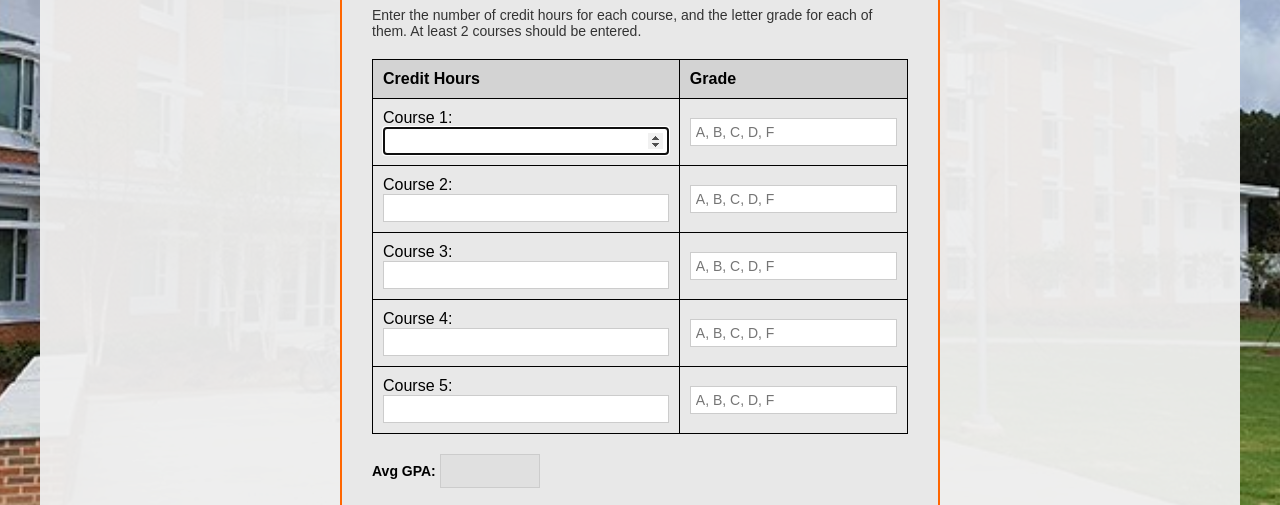
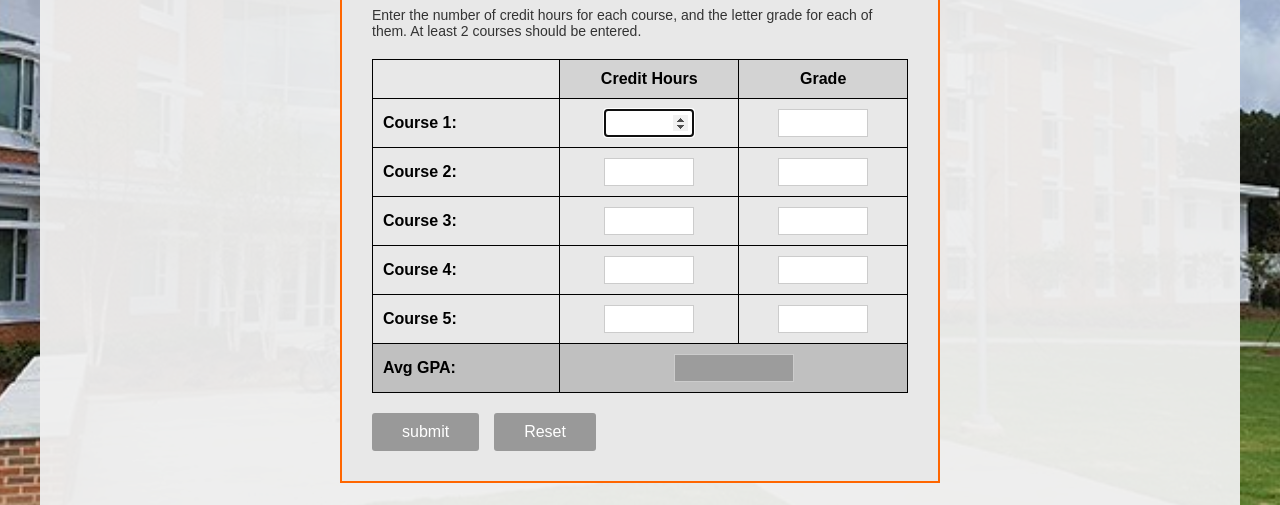
Before and after one commit to sri-maddineni/maheshvidya, a plain HTML site: page GPA.html in a window 1280 px wide. Shown: the part 233-738 px from the top of the page. Drawn offline with Linux system fonts and the light colour scheme.

Commit message:
gpa columsn modifeed

```diff
--- a/GPA.html
+++ b/GPA.html
@@ -39,63 +39,43 @@
                     <table class="gpa-table">
                         <thead>
                             <tr>
+                                <th></th>
                                 <th>Credit Hours</th>
                                 <th>Grade</th>
                             </tr>
                         </thead>
                         <tbody>
                             <tr>
-                                <td>
-                                    Course 1: <input type="number" id="credit1" name="credit1" min="0" step="0.5">
-                                </td>
-                                <td>
-                                    <input type="text" id="grade1" name="grade1" maxlength="2"
-                                        placeholder="A, B, C, D, F">
-                                </td>
+                                <td>Course 1:</td>
+                                <td><input type="number" id="credit1" name="credit1" min="0" step="0.5"></td>
+                                <td><input type="text" id="grade1" name="grade1" maxlength="2"></td>
                             </tr>
                             <tr>
-                                <td>
-                                    Course 2: <input type="number" id="credit2" name="credit2" min="0" step="0.5">
-                                </td>
-                                <td>
-                                    <input type="text" id="grade2" name="grade2" maxlength="2"
-                                        placeholder="A, B, C, D, F">
-                                </td>
+                                <td>Course 2:</td>
+                                <td><input type="number" id="credit2" name="credit2" min="0" step="0.5"></td>
+                                <td><input type="text" id="grade2" name="grade2" maxlength="2"></td>
                             </tr>
                             <tr>
-                                <td>
-                                    Course 3: <input type="number" id="credit3" name="credit3" min="0" step="0.5">
-                                </td>
-                                <td>
-                                    <input type="text" id="grade3" name="grade3" maxlength="2"
-                                        placeholder="A, B, C, D, F">
-                                </td>
+                                <td>Course 3:</td>
+                                <td><input type="number" id="credit3" name="credit3" min="0" step="0.5"></td>
+                                <td><input type="text" id="grade3" name="grade3" maxlength="2"></td>
                             </tr>
                             <tr>
-                                <td>
-                                    Course 4: <input type="number" id="credit4" name="credit4" min="0" step="0.5">
-                                </td>
-                                <td>
-                                    <input type="text" id="grade4" name="grade4" maxlength="2"
-                                        placeholder="A, B, C, D, F">
-                                </td>
+                                <td>Course 4:</td>
+                                <td><input type="number" id="credit4" name="credit4" min="0" step="0.5"></td>
+                                <td><input type="text" id="grade4" name="grade4" maxlength="2"></td>
                             </tr>
                             <tr>
-                                <td>
-                                    Course 5: <input type="number" id="credit5" name="credit5" min="0" step="0.5">
-                                </td>
-                                <td>
-                                    <input type="text" id="grade5" name="grade5" maxlength="2"
-                                        placeholder="A, B, C, D, F">
-                                </td>
+                                <td>Course 5:</td>
+                                <td><input type="number" id="credit5" name="credit5" min="0" step="0.5"></td>
+                                <td><input type="text" id="grade5" name="grade5" maxlength="2"></td>
+                            </tr>
+                            <tr class="avg-row">
+                                <td>Avg GPA:</td>
+                                <td colspan="2"><input type="text" id="avgGPA" name="avgGPA" readonly></td>
                             </tr>
                         </tbody>
                     </table>
-
-                    <div class="gpa-result">
-                        <label for="avgGPA">Avg GPA:</label>
-                        <input type="text" id="avgGPA" name="avgGPA" readonly>
-                    </div>
 
                     <div class="gpa-buttons">
                         <button type="button" id="submitBtn" onclick="calculateGPA()">submit</button>
--- a/styles.css
+++ b/styles.css
@@ -293,32 +293,38 @@ body {
 
 .form-group {
     margin-bottom: 15px;
+    display: flex;
+    align-items: center;
+    gap: 15px;
+    width: 100%;
 }
 
 .form-group label {
     display: block;
     font-size: 14px;
     font-weight: bold;
-    margin-bottom: 5px;
     color: #000;
+    width: 150px;
 }
 
 .form-group input[type="text"],
 .form-group input[type="number"],
 .form-group textarea {
-    width: 100%;
+    width: auto;
     padding: 8px;
     font-size: 14px;
     border: 1px solid #ccc;
     background-color: white;
-}
-
-.form-group input[type="text"] {
-    width: 100%;
+    flex: 1 1 auto;
+    min-width: 0;
 }
 
 .form-group input[type="number"] {
     width: 80px;
+}
+
+#gpa {
+    max-width: 120px;
 }
 
 .form-group textarea {
@@ -327,21 +333,35 @@ body {
     resize: vertical;
 }
 
-.form-group .gender-group {
-    display: flex;
-    gap: 20px;
+.form-group.gender-row {
     align-items: center;
 }
 
-.form-group .gender-group label {
-    display: inline;
+.gender-group {
+    display: flex;
+    gap: 15px;
+    align-items: center;
+}
+
+.gender-option {
+    display: flex;
+    align-items: center;
+    gap: 5px;
     font-weight: normal;
-    margin-left: 5px;
+    width: auto;
 }
 
 .form-group input[type="checkbox"] {
     width: 18px;
     height: 18px;
+}
+
+.form-group.textarea-row {
+    align-items: flex-start;
+}
+
+.form-group.textarea-row label {
+    padding-top: 8px;
 }
 
 .completion-message {
@@ -406,22 +426,47 @@ body {
 .gpa-table th {
     background-color: #D3D3D3;
     padding: 10px;
-    text-align: left;
+    text-align: center;
     font-weight: bold;
     border: 1px solid #000;
+}
+
+.gpa-table th:first-child {
+    text-align: left;
+    background-color: transparent;
 }
 
 .gpa-table td {
     padding: 10px;
     border: 1px solid #000;
+    text-align: center;
+}
+
+.gpa-table td:first-child {
+    text-align: left;
+    font-weight: bold;
+    background-color: #E8E8E8;
+    width: 35%;
 }
 
 .gpa-table input {
-    width: 100%;
+    width: 90px;
     padding: 5px;
     font-size: 14px;
     border: 1px solid #ccc;
     background-color: white;
+    text-align: center;
+}
+
+.gpa-table .avg-row td {
+    background-color: #C0C0C0;
+}
+
+.gpa-table .avg-row input {
+    width: 120px;
+    background-color: #9c9c9c;
+    color: #fff;
+    font-weight: bold;
 }
 
 .gpa-result {
```
Also changed, not shown: TA.html (+10 -6 lines), description.html (+11 -23 lines).
